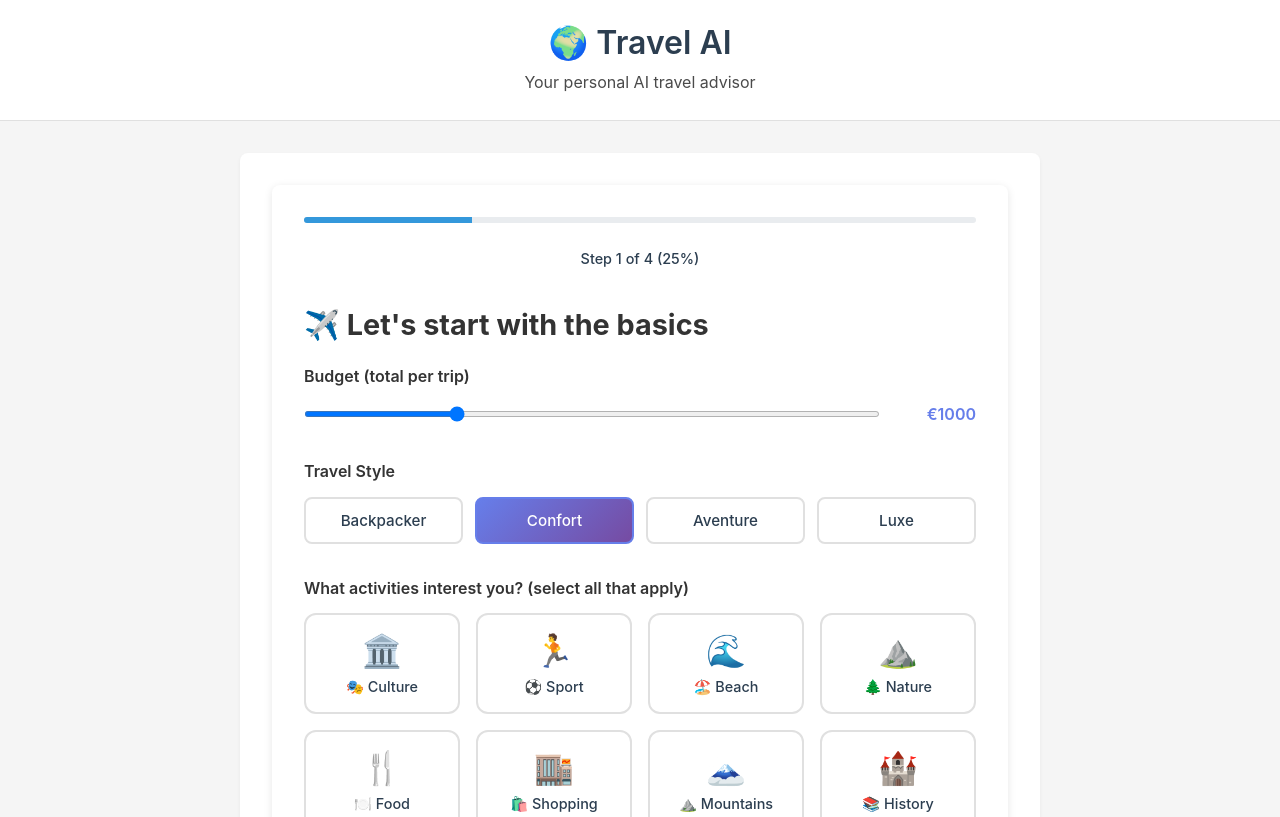
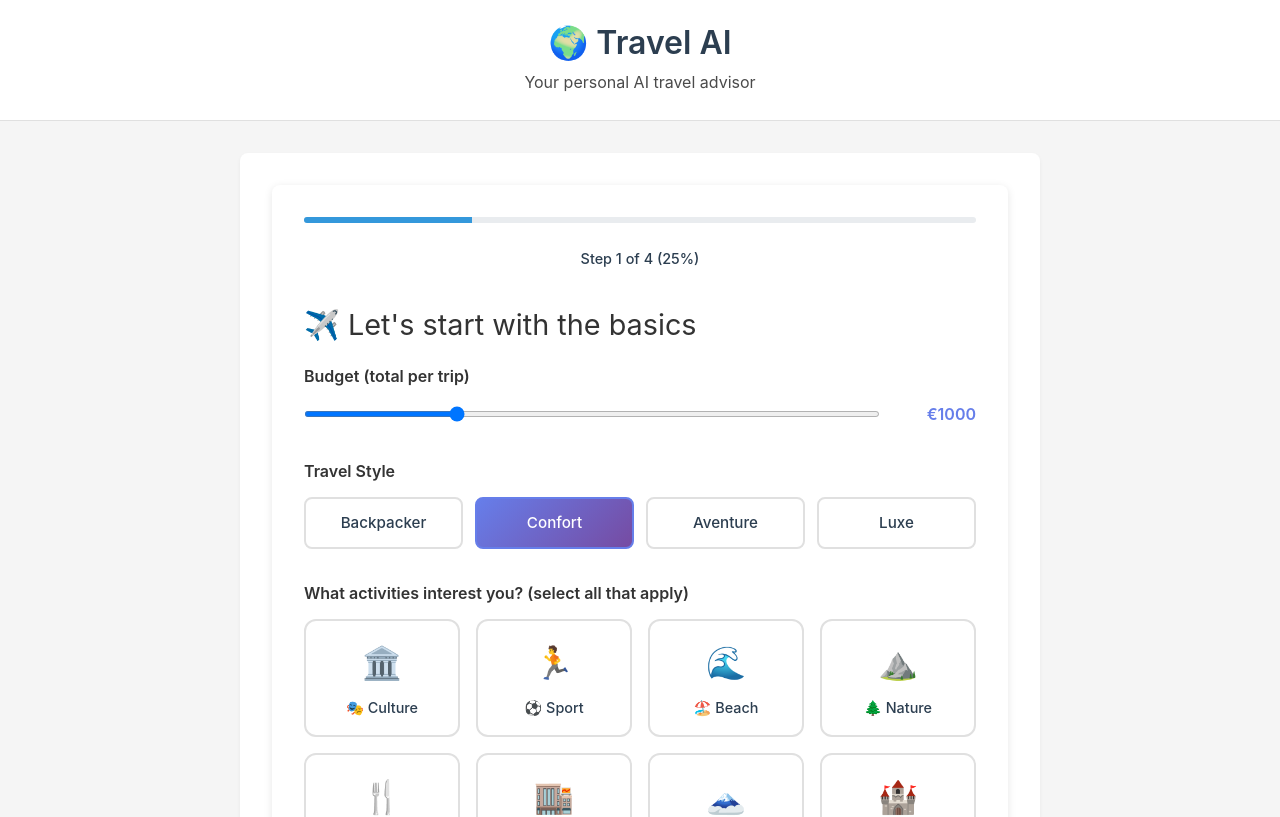
Before and after one commit to arthuretienne/travel-app, a React app in the folder frontend/: page / in a window 1280 px wide. Shown: the top 817 px of the page. Built offline with nearby package versions, Linux system fonts and the light colour scheme; no server answers; the HTML template or start-up script is replaced by a standard one.

Commit message:
Fix: Correction configuration Tailwind CSS v4 pour Vercel
- Installation @tailwindcss/postcss
- Mise à jour postcss.config.js pour utiliser @tailwindcss/postcss
- Remplacement directives @tailwind par @import tailwindcss pour v4

```diff
--- a/frontend/package.json
+++ b/frontend/package.json
@@ -15,6 +15,7 @@
   },
   "devDependencies": {
     "@eslint/js": "^9.36.0",
+    "@tailwindcss/postcss": "^4.1.17",
     "@types/react": "^19.1.16",
     "@types/react-dom": "^19.1.9",
     "@vitejs/plugin-react": "^5.0.4",
--- a/frontend/postcss.config.js
+++ b/frontend/postcss.config.js
@@ -1,6 +1,6 @@
 export default {
   plugins: {
-    tailwindcss: {},
+    '@tailwindcss/postcss': {},
     autoprefixer: {},
   },
 }
--- a/frontend/src/index.css
+++ b/frontend/src/index.css
@@ -1,6 +1,4 @@
-@tailwind base;
-@tailwind components;
-@tailwind utilities;
+@import "tailwindcss";
 
 :root {
   font-family: system-ui, Avenir, Helvetica, Arial, sans-serif;
```
Also changed, not shown: 1 other file (tests, documents, lock files or other folders).
